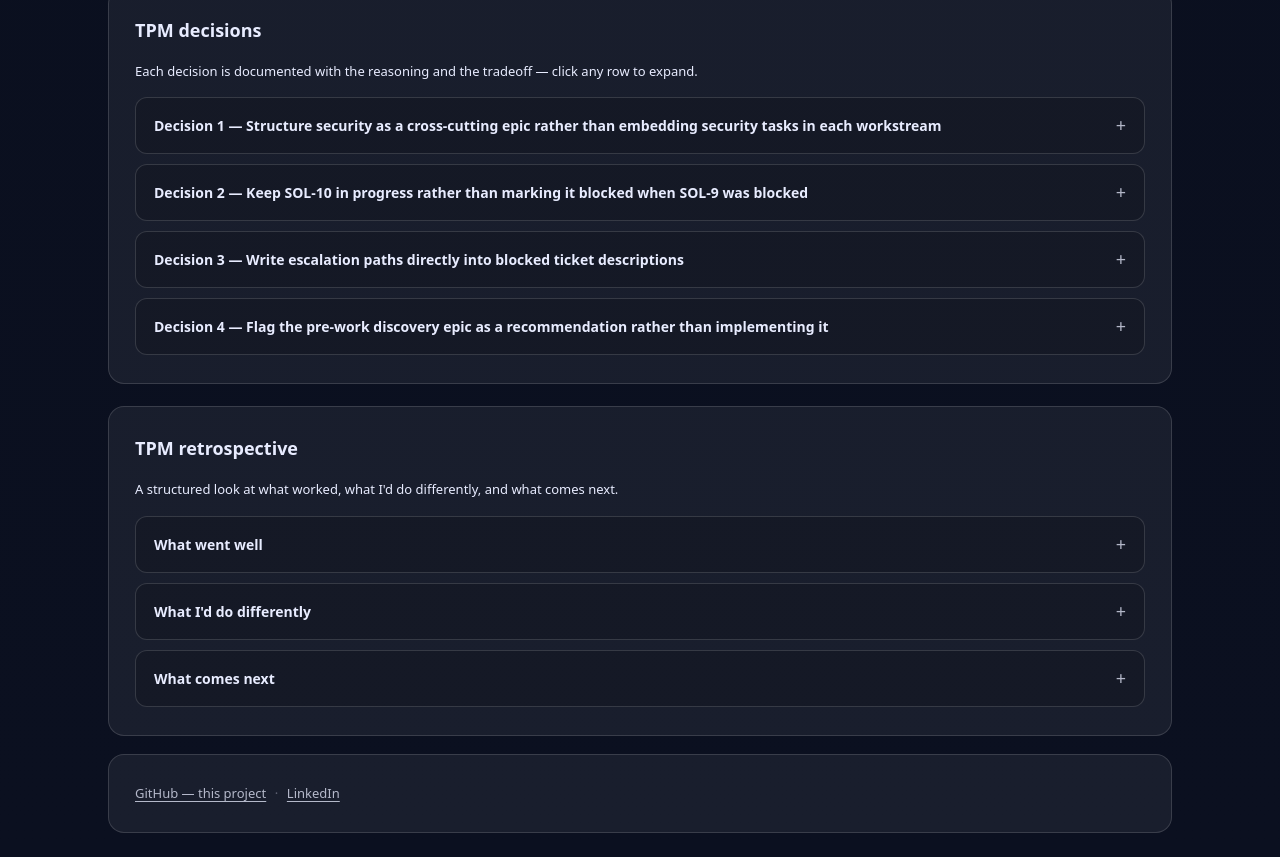
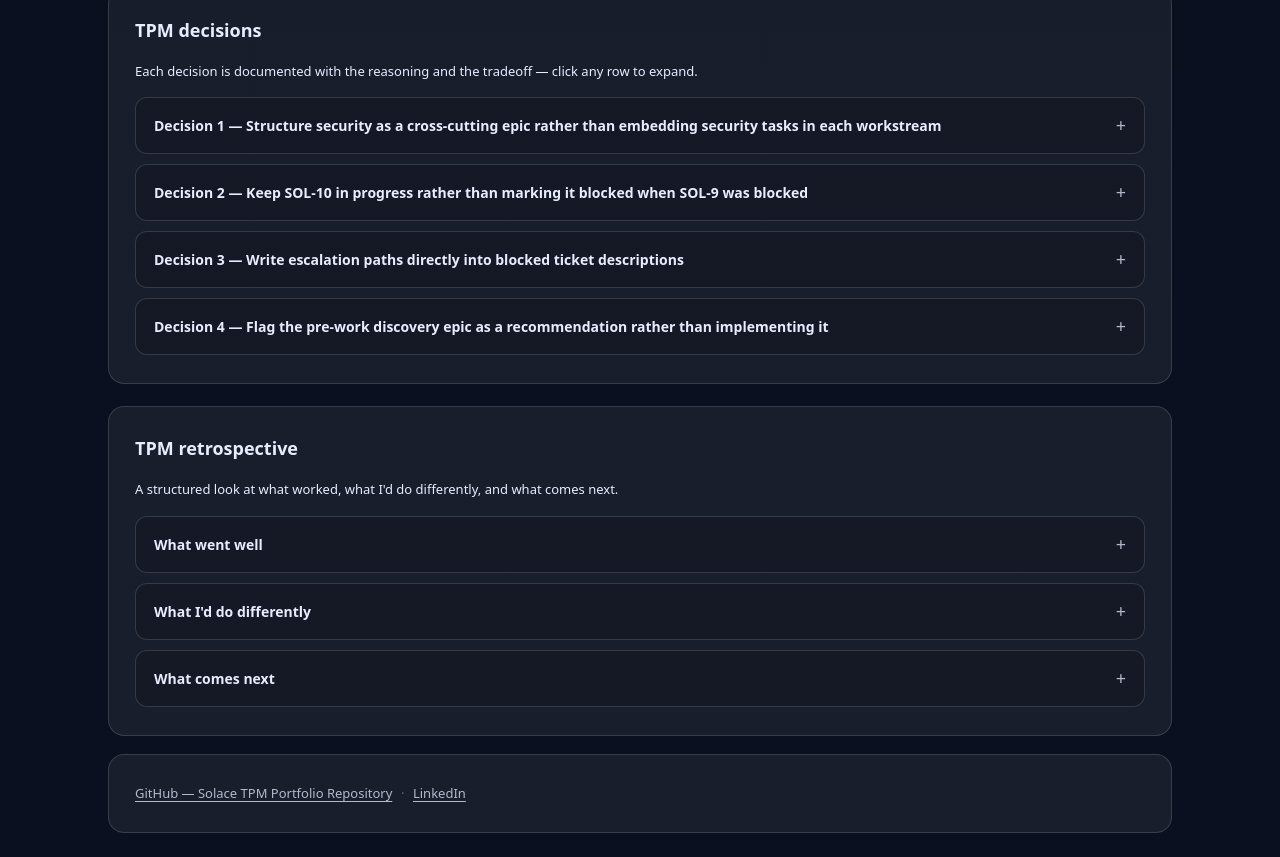
Before and after one commit to kat-perreira/solace-tpm-portfolio, a plain HTML site: page index.html in a window 1280 px wide. Shown: the part 4664-5521 px from the top of the page. Drawn offline with Linux system fonts and the light colour scheme.

Commit message:
clean up footer copy

```diff
--- a/index.html
+++ b/index.html
@@ -603,7 +603,7 @@
 
       <footer class="section site-footer" role="contentinfo" style="margin-top: 18px">
         <p class="subtle">
-          <a href="https://github.com/kat-perreira/solace-tpm-portfolio" rel="noopener noreferrer" target="_blank">GitHub — this project</a>
+          <a href="https://github.com/kat-perreira/solace-tpm-portfolio" rel="noopener noreferrer" target="_blank">GitHub — Solace TPM Portfolio Repository</a>
           <span class="footer-sep" aria-hidden="true">·</span>
           <a href="https://www.linkedin.com/in/kat-perreira/" rel="noopener noreferrer" target="_blank">LinkedIn</a>
         </p>
```
